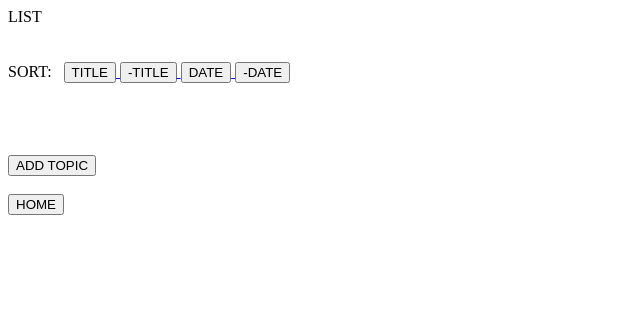
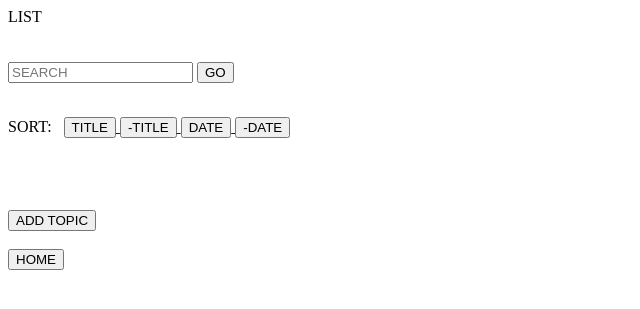
Before and after one commit to xxvnt4/rand, a Django app: template rand/main/templates/main/user_list.html in a window 1280 px wide. Shown: the top 309 px of the page, without its empty margins (0-640 px from the left). Run offline with Django 4.2, Linux system fonts and the light colour scheme; the template is opened without the code that fills it, so the values that code supplies are empty.

Commit message:
Add searchbox on User List page

```diff
--- a/rand/main/templates/main/user_list.html
+++ b/rand/main/templates/main/user_list.html
@@ -1,20 +1,34 @@
 LIST <br> <br> <br>
+
+<form method="GET">
+    {% if search %}
+        <input type="text" name="search" value="{{ search }}" placeholder="SEARCH">
+    {% else %}
+        <input type="text" name="search" value="{{ request.GET.search_text }}" placeholder="SEARCH">
+    {% endif %}
+
+    <input type="submit" value="GO"> &nbsp
+
+    {% if empty_search %}
+        NO TOPICS FOUND!
+    {% endif %}
+</form> <br>
 
 SORT: &nbsp
 
-<a href="?sort=title">
+<a href="?search={{ search }}&sort=title">
     <input type="button" value="TITLE">
 </a>
 
-<a href="?sort=-title">
+<a href="?search={{ search }}&sort=-title">
     <input type="button" value="-TITLE">
 </a>
 
-<a href="?sort=date_created">
+<a href="?search={{ search }}&sort=date_created">
     <input type="button" value="DATE">
 </a>
 
-<a href="?sort=-date_created">
+<a href="?search={{ search }}&sort=-date_created">
     <input type="button" value="-DATE">
 </a> <br> <br> <br>
 
```
Also changed, not shown: rand/main/views.py (+22 -1 lines).
